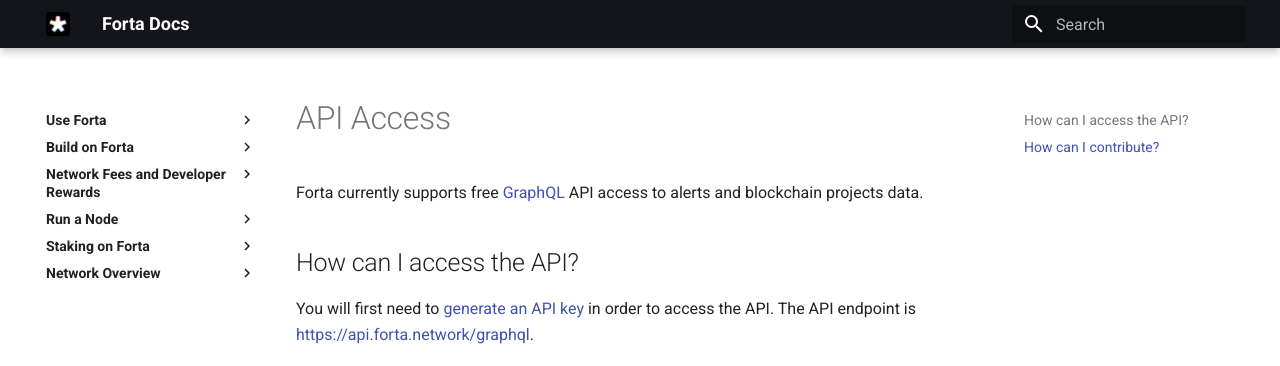
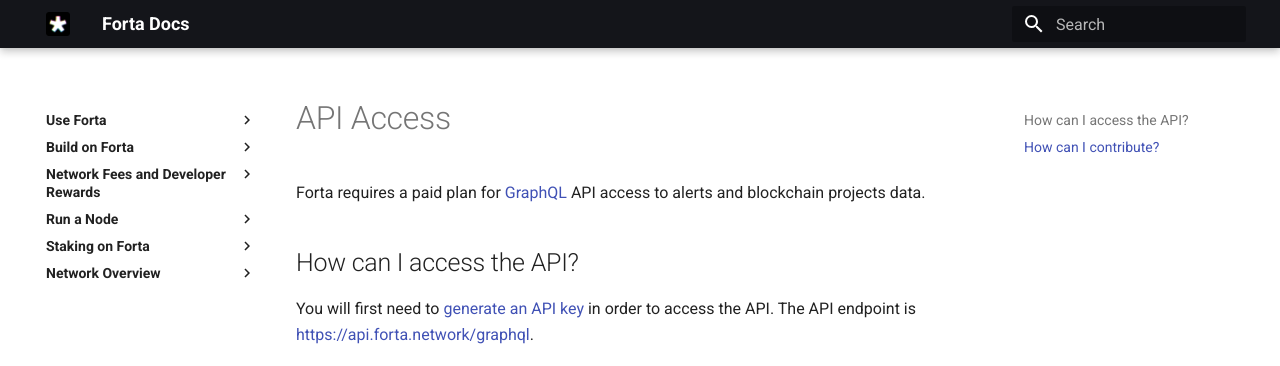
Before and after one commit to forta-network/docs, an MkDocs documentation site: the page built from docs/api.md, in a window 1280 px wide. Shown: the top 366 px of the page. Built offline with MkDocs 1.6.1 and Material for MkDocs 9.7.7, drawn with Linux system fonts in a browser that asks for light colours.

Commit message:
update free to paid

```diff
--- a/docs/api.md
+++ b/docs/api.md
@@ -1,6 +1,6 @@
 # API Access
 
-Forta currently supports free [GraphQL](https://graphql.org/) API access to alerts and blockchain projects data.
+Forta requires a paid plan for [GraphQL](https://graphql.org/) API access to alerts and blockchain projects data.
 
 ## How can I access the API?
 
```
